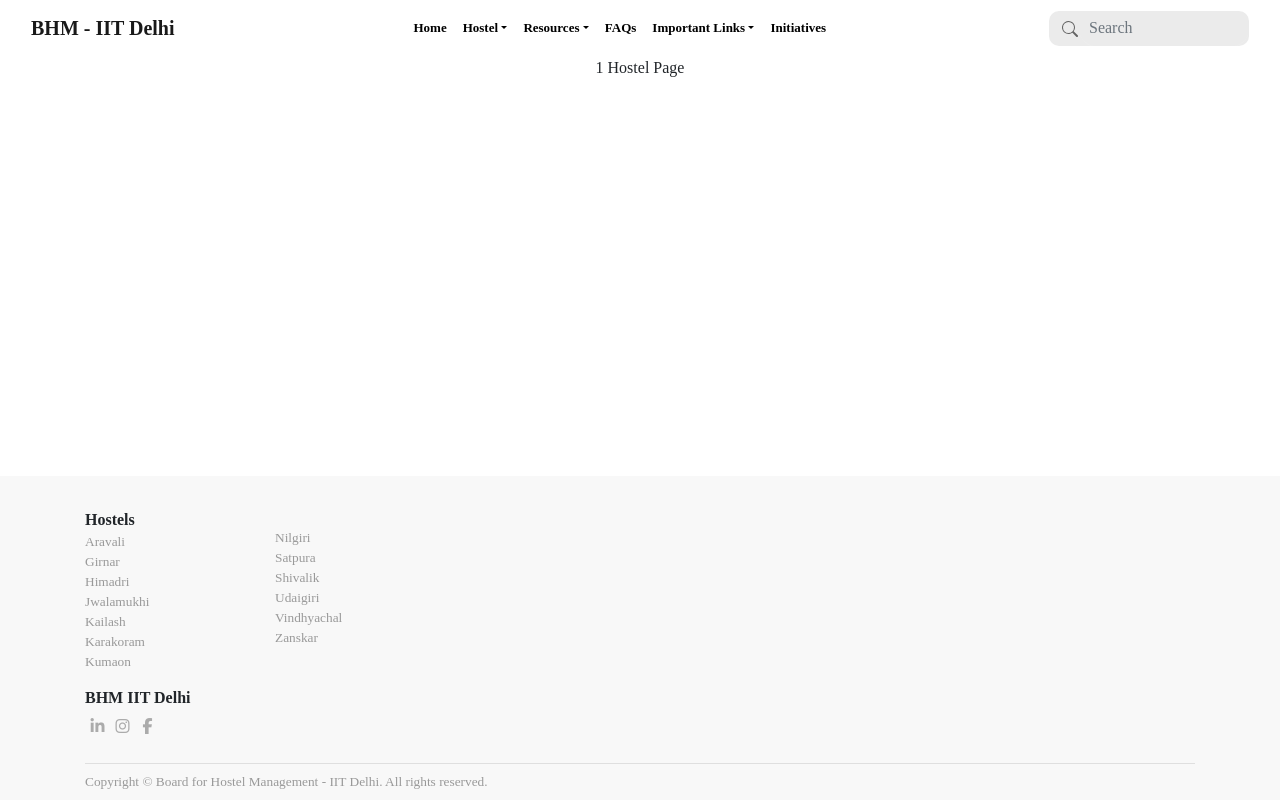
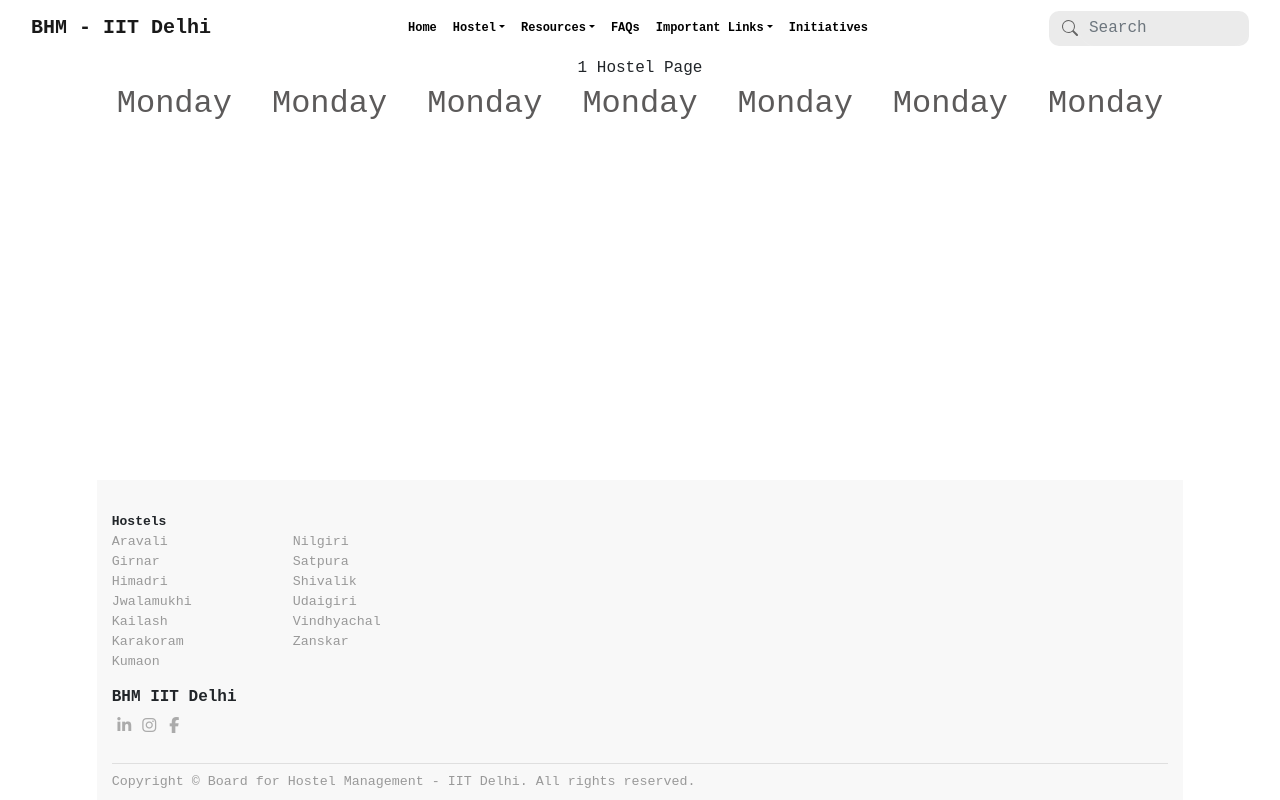
Before and after one commit to simran2712/bhm-iitd, a React (Create React App) app in the folder bhm-site/: page /hostel/1 in a window 1280 px wide. Built offline with nearby package versions, Linux system fonts and the light colour scheme.

Commit message:
mess menu

```diff
--- a/bhm-site/package.json
+++ b/bhm-site/package.json
@@ -10,10 +10,12 @@
     "@testing-library/jest-dom": "^5.14.1",
     "@testing-library/react": "^11.2.7",
     "@testing-library/user-event": "^12.8.3",
+    "helmet": "^4.6.0",
     "react": "^17.0.2",
     "react-dom": "^17.0.2",
     "react-router": "^5.2.1",
     "react-router-dom": "^6.0.1",
+    "react-script-tag": "^1.1.2",
     "react-scripts": "4.0.3",
     "web-vitals": "^1.1.2"
   },
--- a/bhm-site/src/App.js
+++ b/bhm-site/src/App.js
@@ -5,6 +5,7 @@ import { BrowserRouter as Router, Route, Routes } from 'react-router-dom'
 import Footer from './components/footer/component';
 import Hostel from './components/hostel/component';
 import Homepage from './pages/homepage';
+import Messmenu from './components/mess menu/component';
 
 function App() {
   return (
@@ -15,6 +16,7 @@ function App() {
           <Route path="/hostel/:hostel" element={<Hostel/>} />
           <Route exact path='/' element={<Homepage/>} />
         </Routes>
+        <Messmenu/>
         <Footer />
       </Router>
     </div>
--- /dev/null
+++ b/bhm-site/src/components/mess card/component.css
@@ -0,0 +1,51 @@
+.profile-image > img {
+    position: absolute;
+  }
+  .profile-image {
+    position: relative;
+    width: 300px;
+    height:300px;
+  }
+  .profile-img-blur {
+    top: 60px;
+    bottom: 0;
+    left: 20px;
+    right: 20px;
+    width: CALC(100% - 40px);
+    filter: blur(30px);
+    /* opacity: 0.65; */
+    z-index: 3;
+  }
+  .profile-img-main {
+    top: 0;
+    left: 0;
+    opacity: 1;
+    z-index: 5;
+    width: 100%;
+    border-radius: 15px;
+  }
+
+  .profile-info {
+    position: absolute;
+    backdrop-filter: blur(10px) brightness(.7);
+    bottom: 10px;
+    left: 10px;
+    right: 10px;
+    z-index: 6;
+    border-radius: 10px;
+  }
+
+  .profile-name{
+      color: #fff;
+      font-weight: 500;
+  }
+  .profile-designation{
+      color: #fff;
+      font-weight: 500;
+      font-size: 12px;
+  }
+
+  .profile-image{
+      margin: auto;
+      display: flex;
+  }
--- /dev/null
+++ b/bhm-site/src/components/mess card/component.js
@@ -0,0 +1,19 @@
+import './component.css';
+function MessCard(props) {
+    return <div className="profile-card my-5">
+        <div className="profile-image">
+            <img src={props.image} alt="" className='profile-img-blur' />
+            <img src={props.image} alt="" className='profile-img-main' />
+            <div className="profile-info px-3 py-3 text-left">
+                <div className="profile-name">{props.name}</div>
+                <div className="profile-designation">{props.designation}</div>
+
+            </div>
+
+        </div>
+
+
+    </div>
+}
+
+export default MessCard;
--- /dev/null
+++ b/bhm-site/src/components/mess menu/component.css
@@ -0,0 +1,35 @@
+*{
+    margin: 0;
+    padding: 0;
+    box-sizing: border-box;
+    font-family: monospace;
+}
+body{
+    display: flex;
+    justify-content: center;
+    align-items: center;
+    min-height: 100vh;
+
+}
+.menu{
+    position: relative;
+    display: flex;
+}
+.menu a{
+    position: relative;
+    margin: 0 20px;
+    font-size: 2em;
+    color: rgb(92, 90, 90);
+    text-decoration: none;
+}
+
+#marker{
+    position: absolute;
+    left: 0;
+    width: 0;
+    height: 4px;
+    background-color: #000;
+    bottom: -8px;
+    transform: 0.5s;
+    border-radius: 4px;
+}
--- /dev/null
+++ b/bhm-site/src/components/mess menu/component.js
@@ -0,0 +1,22 @@
+import './component.css'
+import './script'
+import { ReactDOM } from 'react';
+import ScriptTag from 'react-script-tag';
+import { Link } from 'react-router-dom';
+function Messmenu(){
+    const script=document.createElement("script"); script.async=true; script.src="./script";
+    return <div>
+        <div class="menu">
+    <div id="marker"></div>
+    <Link to="#">Monday</Link>
+    <Link to="#">Monday</Link>
+    <Link to="#">Monday</Link>
+    <Link to="#">Monday</Link>
+    <Link to="#">Monday</Link>
+    <Link to="#">Monday</Link>
+    <Link to="#">Monday</Link>
+</div>
+</div>
+}
+
+export default Messmenu;
--- /dev/null
+++ b/bhm-site/src/components/mess menu/script.js
@@ -0,0 +1,12 @@
+var marker=document.querySelector('#marker');
+    var item=document.querySelectorAll('.menu a');
+    function indicator(e){
+        marker.style.left=e.offsetLeft+"px";
+        marker.style.width=e.offsetWidth+"px";
+        e.style.color="#000";
+    }
+    item.forEach(link => {
+        link.addEventListener('click',(e)=>{
+            indicator(e.target);
+        })
+    });
```
Also changed, not shown: 1 other file (tests, documents, lock files or other folders).
